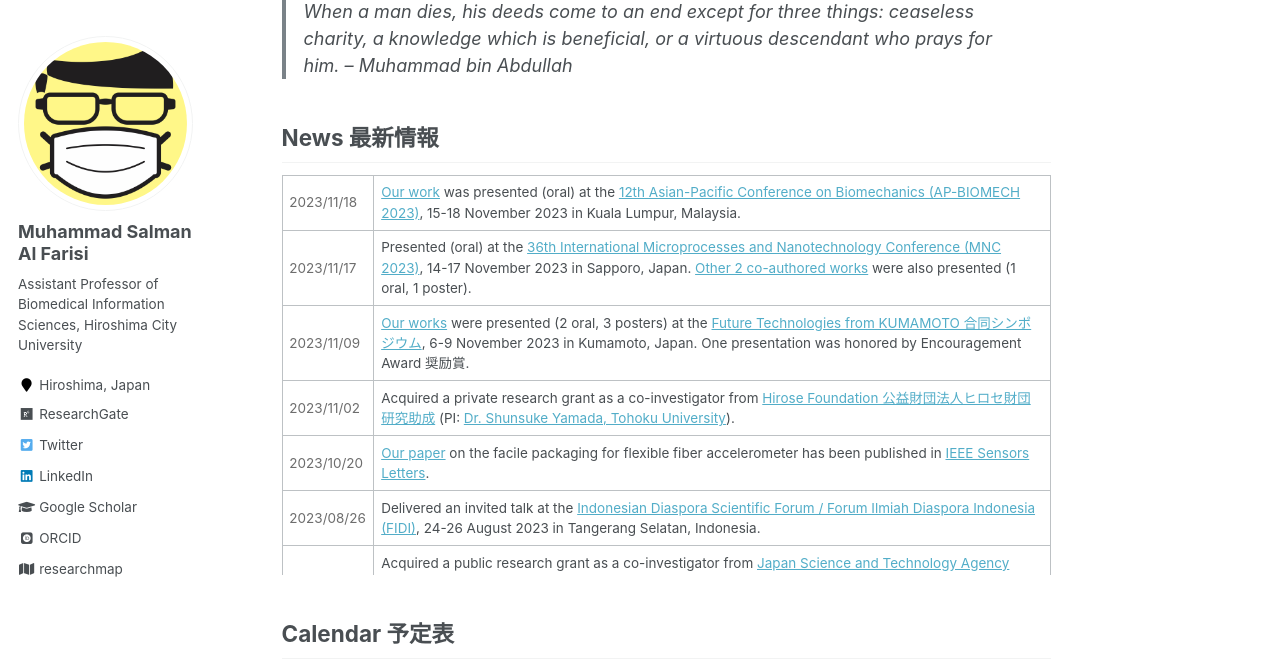
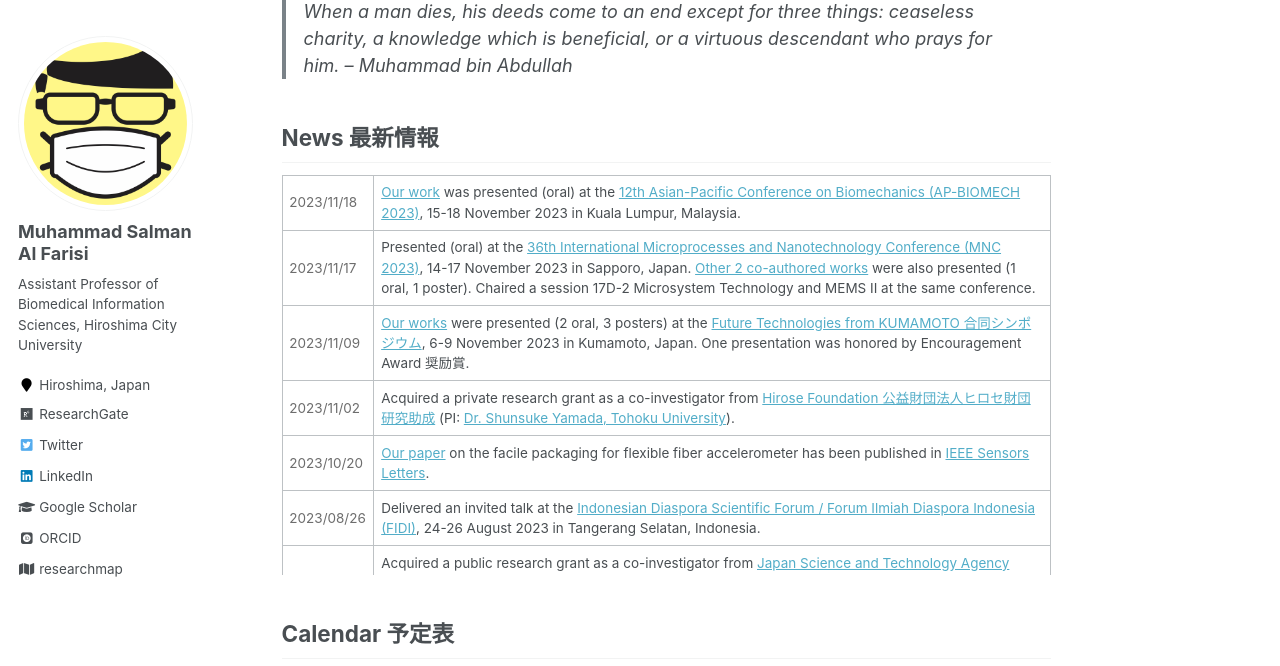
Before and after one commit to msalfarisi/msalfarisi.github.io, a Jekyll site: the page built from _pages/home.md, in a window 1280 px wide and 900 px high, scrolled down 533 px, cut to the strip 0-666 px from the top of the window. Built offline with Jekyll 4.4.1, drawn with Linux system fonts in a browser that asks for light colours; some web fonts are replaced.

Commit message:
Update home.md

```diff
--- a/_pages/home.md
+++ b/_pages/home.md
@@ -28,7 +28,7 @@ Welcome to the homepage of Muhammad Salman Al Farisi, an Assistant Professor at
   </tr>
   <tr>
     <td style="color:#6d6d6d;">2023/11/17</td>
-    <td>Presented (oral) at the <a href="https://imnc.jp/2023/">36th International Microprocesses and Nanotechnology Conference (MNC 2023)</a>, 14-17 November 2023 in Sapporo, Japan. <a href="/publication/">Other 2 co-authored works</a> were also presented (1 oral, 1 poster). </td>
+    <td>Presented (oral) at the <a href="https://imnc.jp/2023/">36th International Microprocesses and Nanotechnology Conference (MNC 2023)</a>, 14-17 November 2023 in Sapporo, Japan. <a href="/publication/">Other 2 co-authored works</a> were also presented (1 oral, 1 poster). Chaired a session 17D-2 Microsystem Technology and MEMS II at the same conference. </td>
   </tr>
   <tr>
     <td style="color:#6d6d6d;">2023/11/09</td>
```
